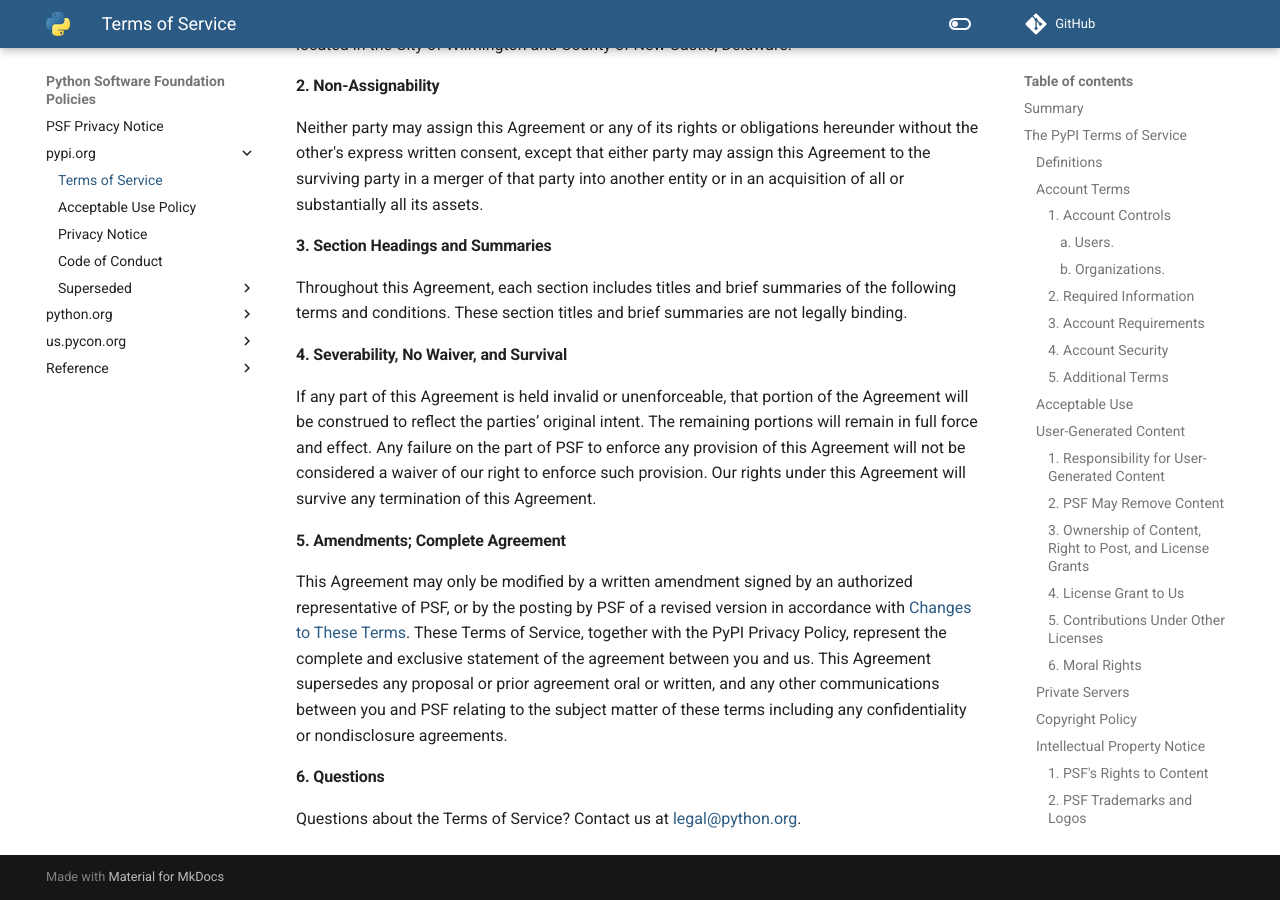
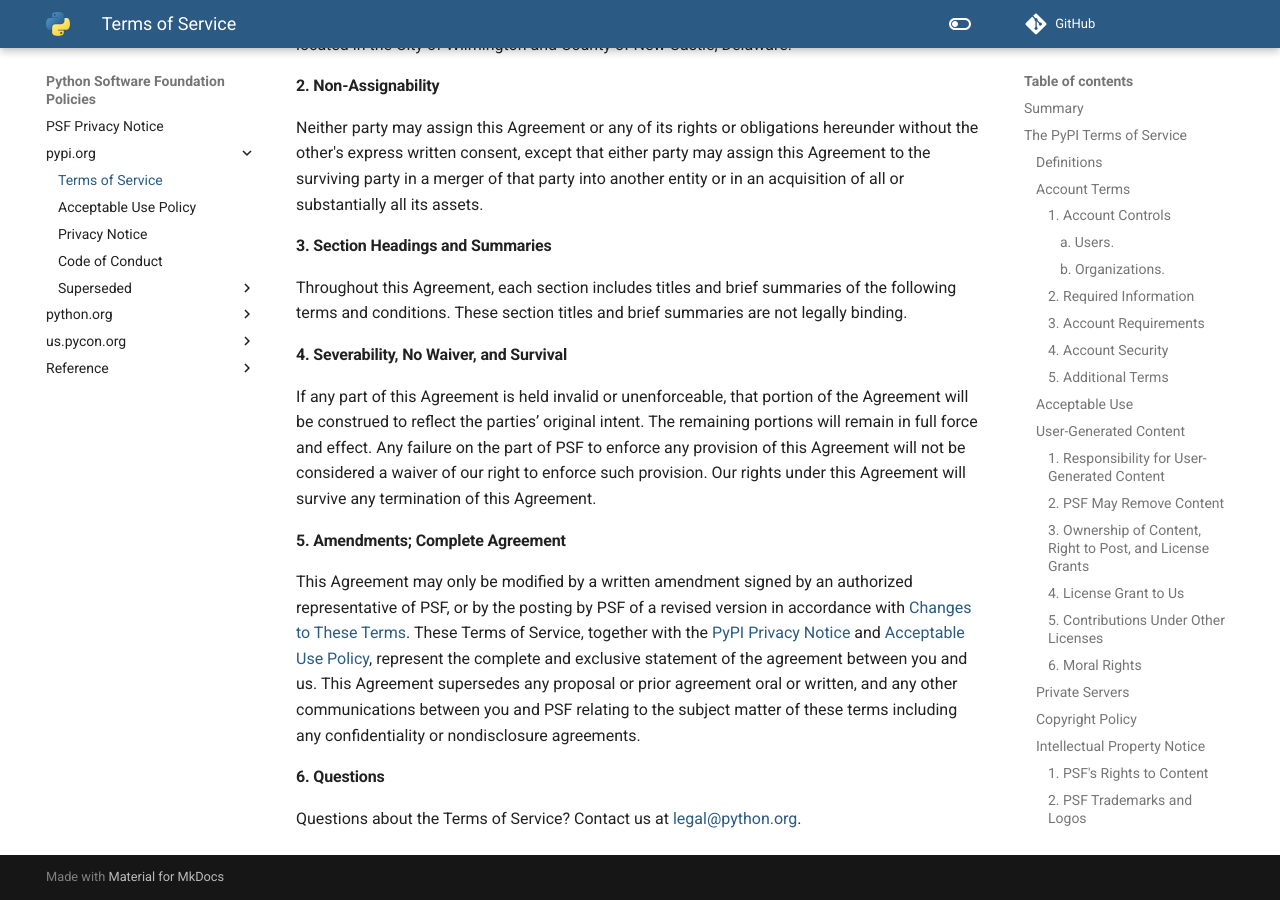
Before and after one commit to psf/policies, an MkDocs documentation site: the page built from docs/pypi.org/Terms-of-Service.md, in a window 1280 px wide and 900 px high, scrolled down 13261 px. Built offline with MkDocs 1.6.1 and Material for MkDocs 9.7.7, drawn with Linux system fonts in a browser that asks for light colours; comment, search, counter and statistics services are not loaded.

Commit message:
link to all related policy docs

```diff
--- a/docs/pypi.org/Terms-of-Service.md
+++ b/docs/pypi.org/Terms-of-Service.md
@@ -748,7 +748,9 @@
 signed by an authorized representative of PSF,
 or by the posting by PSF of a revised version in accordance with
 [Changes to These Terms](#changes-to-these-terms).
-These Terms of Service, together with the PyPI Privacy Policy,
+These Terms of Service, together with the
+[PyPI Privacy Notice](Privacy-Notice.md) and
+[Acceptable Use Policy](Acceptable-Use-Policy.md),
 represent the complete and exclusive statement of
 the agreement between you and us.
 This Agreement supersedes any proposal or prior agreement oral or written,
```
